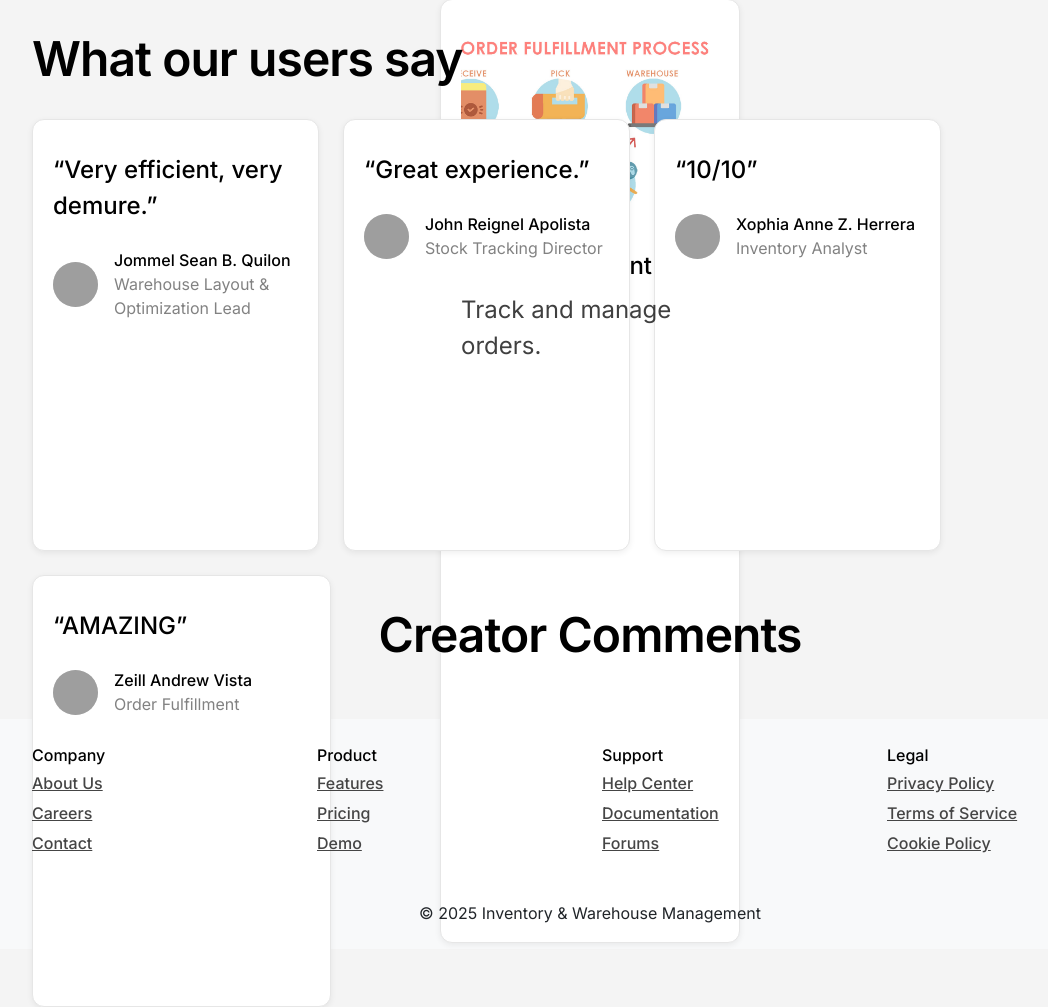
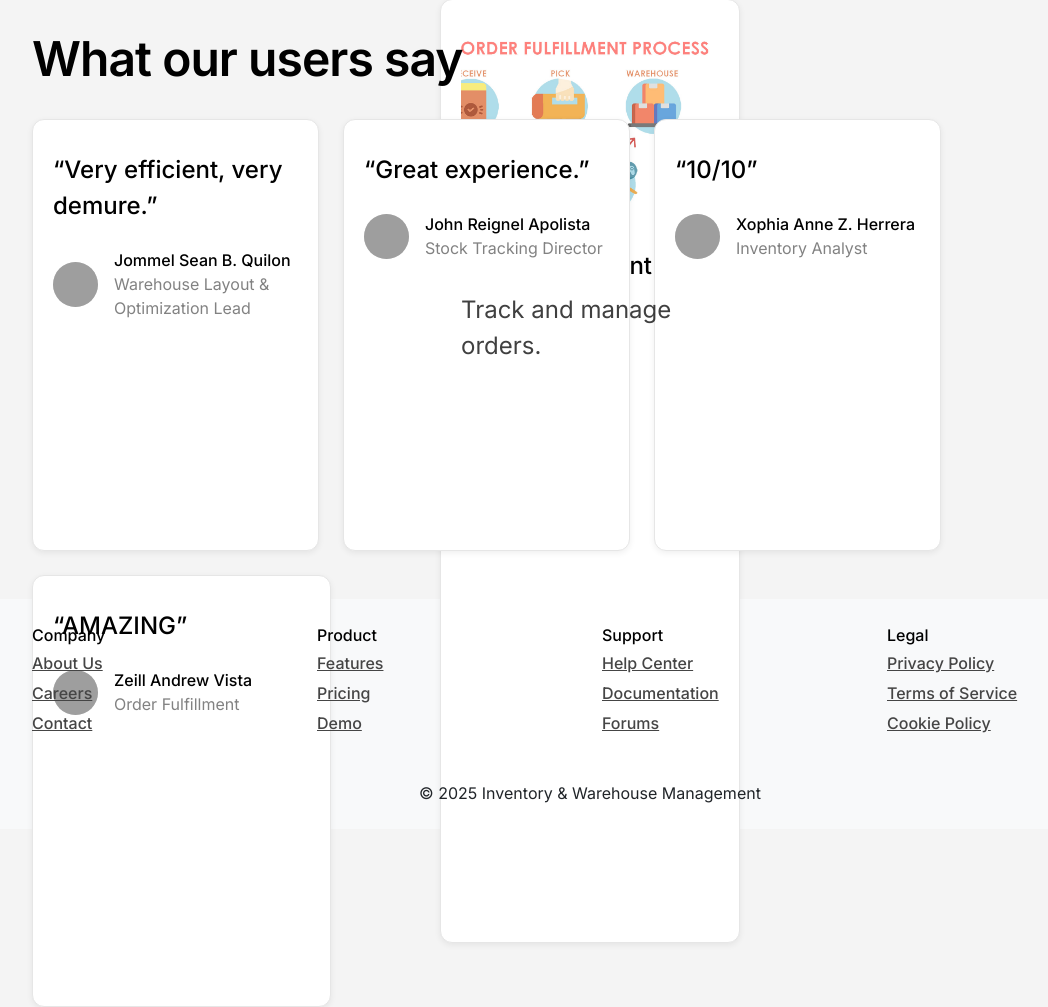
Before and after one commit to Scammur/ITECPROJECT, a PHP site: page / in a window 1280 px wide. Shown: the part 3238-4245 px from the top of the page, without its empty margins (50-1098 px from the left). Run offline with PHP 8.4, Linux system fonts and the light colour scheme; data comes from the database, SQL or seed files in the repository; grey boxes are pictures that could not be loaded.

Commit message:
Update index.php

```diff
--- a/index.php
+++ b/index.php
@@ -391,13 +391,6 @@
                 </div>
             </div>
         </div>
-
-        <!-- Creator comments -->
-        <div class="row my-5">
-            <div class="col-12 text-center">
-                <span class="section-title">Creator Comments</span>
-            </div>
-        </div>
     </div>
 
     <!-- Footer -->
```
